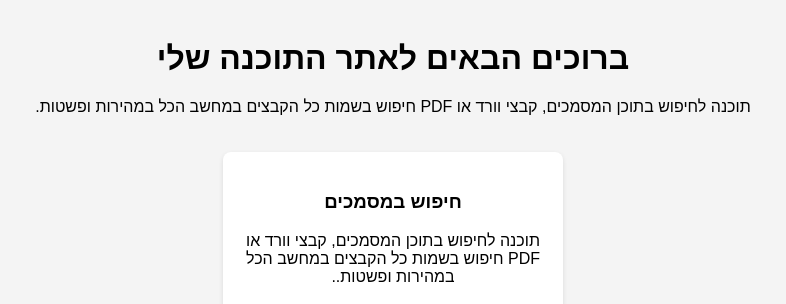
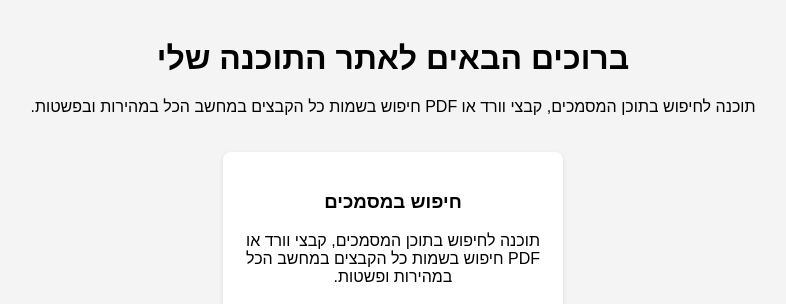
Before and after one commit to niceyoni7-gif/my-software, a plain HTML site: page index.html in a window 1280 px wide. Shown: the top 304 px of the page, 247-1033 px from the left. Drawn offline with Linux system fonts and the light colour scheme.

Commit message:
Update index.html

```diff
--- a/index.html
+++ b/index.html
@@ -17,11 +17,11 @@
     <h1>ברוכים הבאים לאתר התוכנה שלי</h1>
     <p>תוכנה לחיפוש בתוכן המסמכים, קבצי וורד או PDF
         חיפוש בשמות כל הקבצים במחשב
-        הכל במהירות ופשטות.</p>
+        הכל במהירות ובפשטות.</p>
 
     <div class="software-card">
         <h3>חיפוש במסמכים</h3>
-        <p>תוכנה לחיפוש בתוכן המסמכים, קבצי וורד או PDF חיפוש בשמות כל הקבצים במחשב הכל במהירות ופשטות..</p>
+        <p>תוכנה לחיפוש בתוכן המסמכים, קבצי וורד או PDF חיפוש בשמות כל הקבצים במחשב הכל במהירות ופשטות.</p>
 
         <a href="קישור_להורדה_מגוגל_דרייב" class="btn btn-download" target="_blank">הורדה מ-Google Drive</a>
 
```
